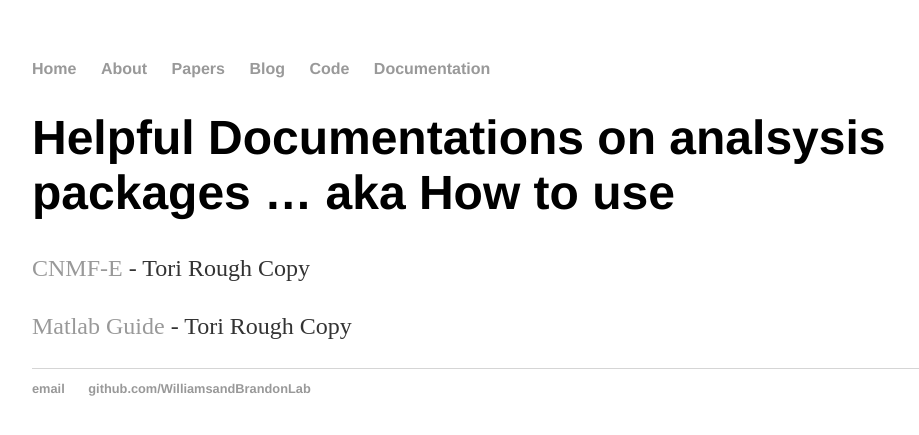
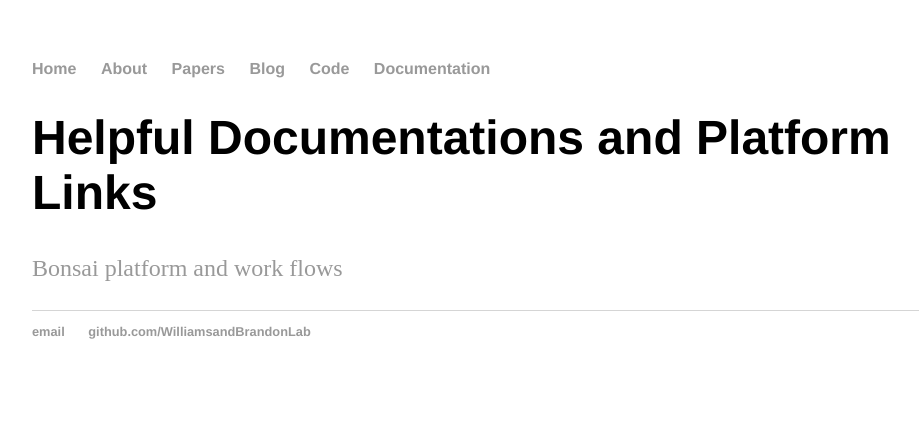
Before and after one commit to WilliamsandBrandanLab/WilliamsandBrandanLab.github.io, a Jekyll site: the page built from documentation/index.md, in a window 1280 px wide. Shown: the top 435 px of the page, without its empty margins (160-1079 px from the left). Built offline with Jekyll 4.4.1, drawn with Linux system fonts in a browser that asks for light colours; our own code applies the rules of GitHub Pages for plain Markdown files.

Commit message:
Update index.md

```diff
--- a/documentation/index.md
+++ b/documentation/index.md
@@ -1,5 +1,3 @@
-# Helpful Documentations on analsysis packages ... aka How to use
+# Helpful Documentations and Platform Links
 
-[CNMF-E](https://github.com/WilliamsandBrandanLab/WilliamsandBrandanLab.github.io/blob/master/CNMF%20Manuel%20and%20Flow%20Chart.pdf) - Tori Rough Copy
-
-[Matlab Guide](https://github.com/WilliamsandBrandanLab/WilliamsandBrandanLab.github.io/blob/master/Matlab%20Guide.pdf) - Tori Rough Copy
+[Bonsai platform and work flows](http://www.open-ephys.org/bonsai/)
```
